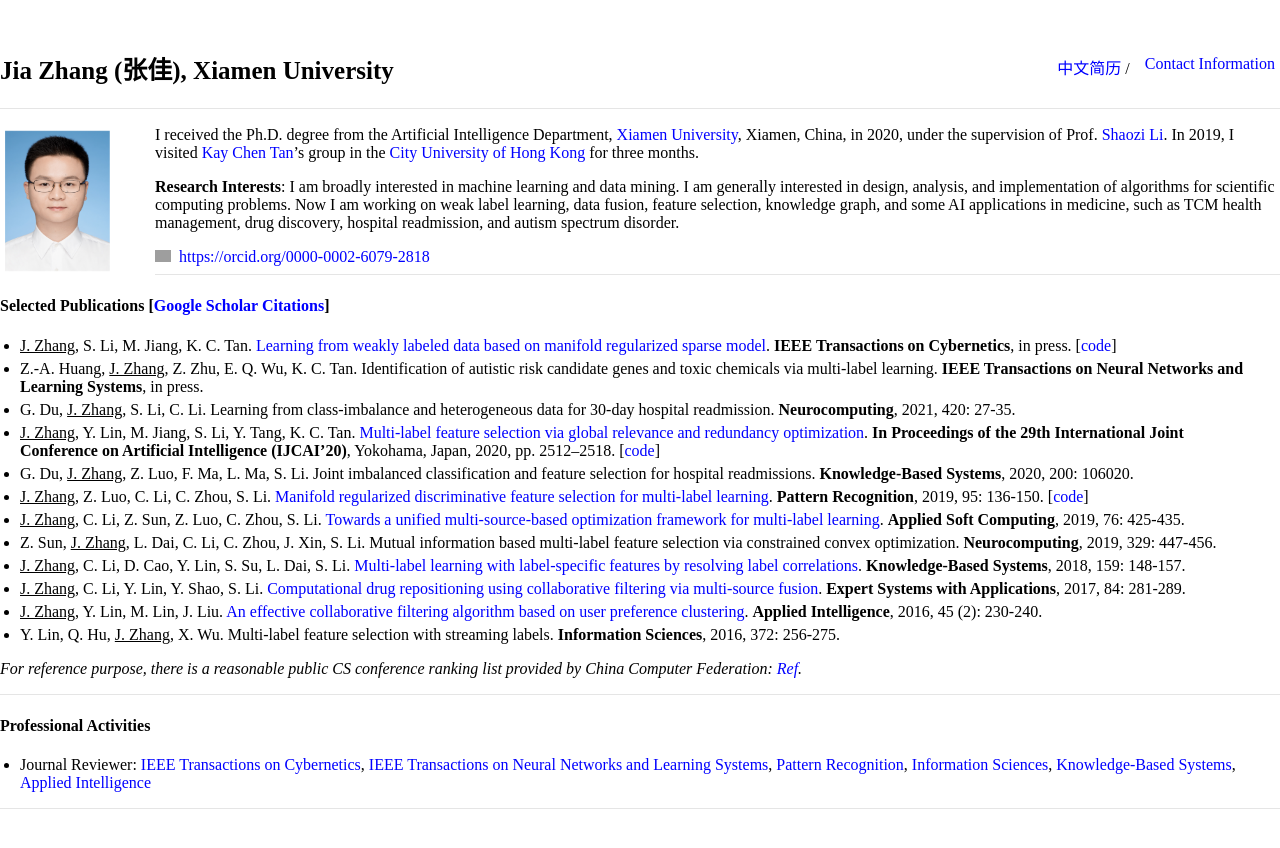
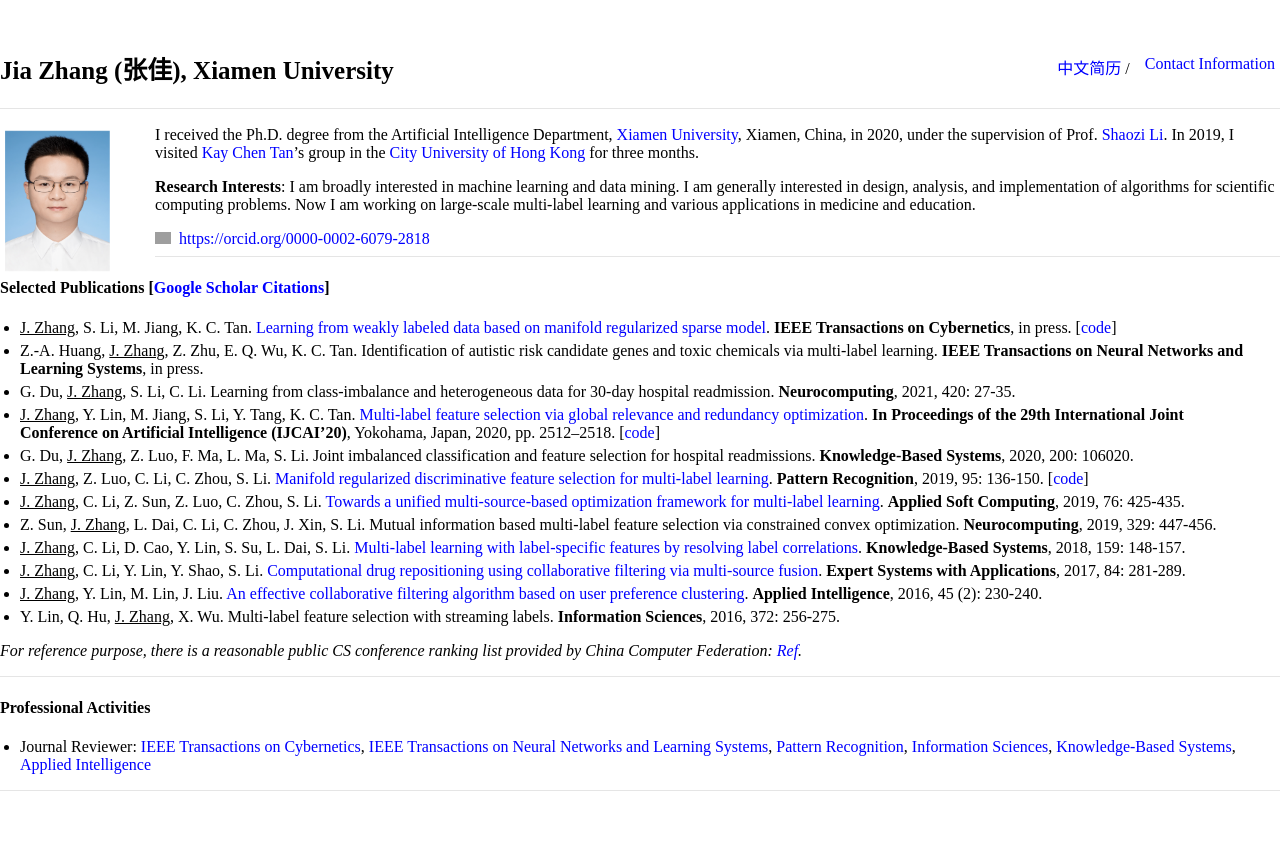
Before and after one commit to jiazhang-ml/jiazhang-ml.github.io, a Jekyll site: the page built from index.md, in a window 1280 px wide, cut to the strip 0-876 px from the top of the page. Shown: the top 848 px of the strip. Built offline with Jekyll 4.4.1, drawn with Linux system fonts in a browser that asks for light colours; grey boxes are pictures that could not be loaded.

Commit message:
Update index.md

```diff
--- a/index.md
+++ b/index.md
@@ -7,7 +7,7 @@ layout: default
 
 I received the Ph.D. degree from the Artificial Intelligence Department, [Xiamen University](https://www.xmu.edu.cn/), Xiamen, China, in 2020, under the supervision of Prof. [Shaozi Li](https://imt.xmu.edu.cn/szdw/js.htm). In 2019, I visited [Kay Chen Tan](http://www.cityu.edu.hk/stfprofile/kaytan.htm)'s group in the [City University of Hong Kong](https://www.cityu.edu.hk/) for three months.
 
-**Research Interests**: I am broadly interested in machine learning and data mining. I am generally interested in design, analysis, and implementation of algorithms for scientific computing problems. Now I am working on weak label learning, data fusion, feature selection, knowledge graph, and some AI applications in medicine, such as TCM health management, drug discovery, hospital readmission, and autism spectrum disorder.
+**Research Interests**: I am broadly interested in machine learning and data mining. I am generally interested in design, analysis, and implementation of algorithms for scientific computing problems. Now I am working on large-scale multi-label learning and various applications in medicine and education.
 
 <div itemscope itemtype="https://schema.org/Person"><a itemprop="sameAs" content="https://orcid.org/0000-0002-6079-2818" href="https://orcid.org/0000-0002-6079-2818" target="orcid.widget" rel="me noopener noreferrer" style="vertical-align:top;"><img src="https://orcid.org/sites/default/files/images/orcid_16x16.png" style="width:1em;margin-right:.5em;" alt="ORCID iD icon">https://orcid.org/0000-0002-6079-2818</a></div>
 
```
